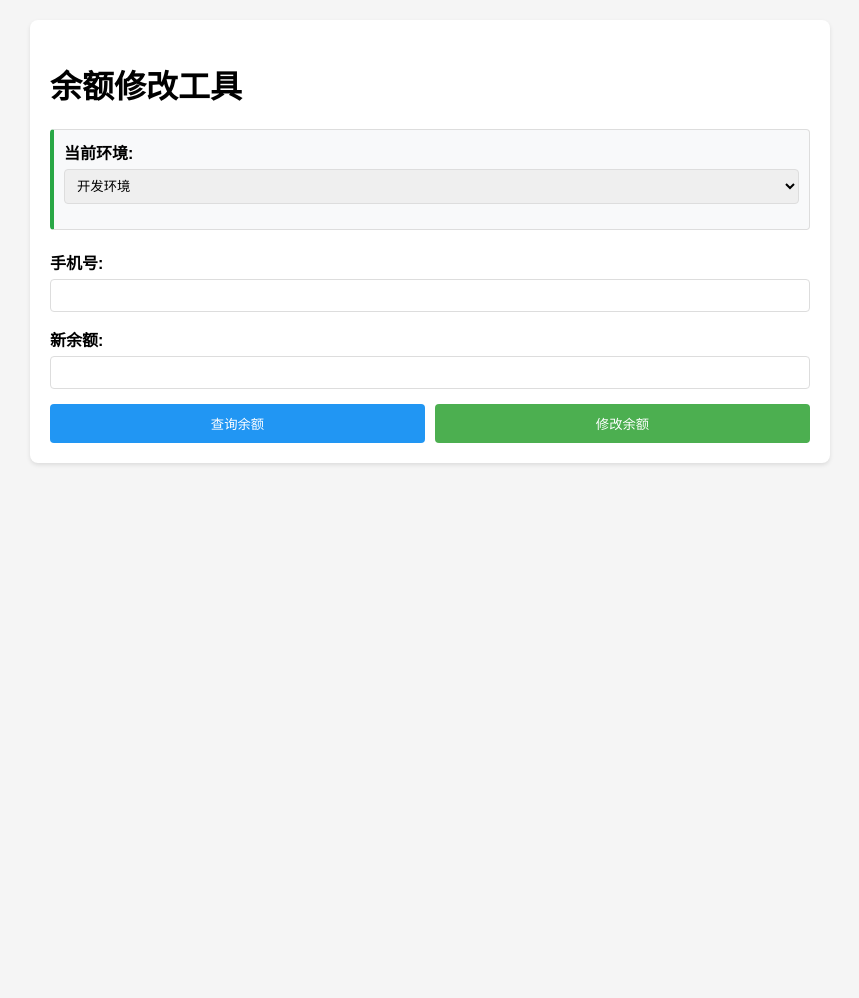
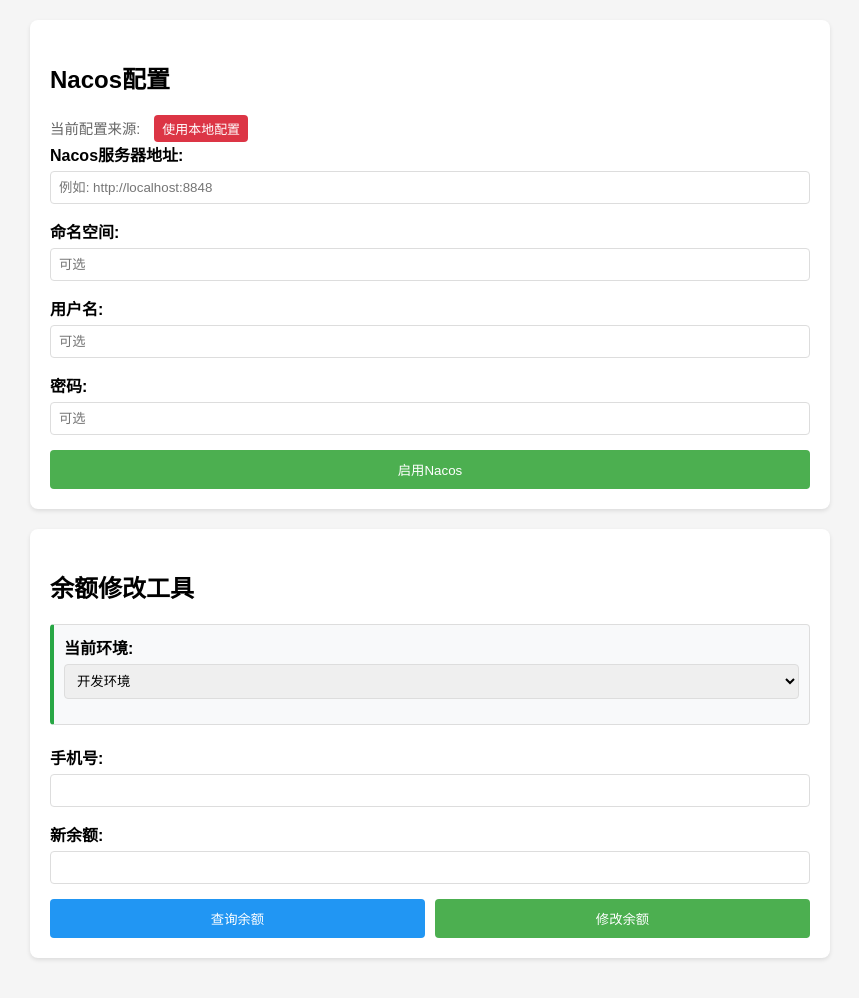
Before and after one commit to 183461750/balance-manager, a Flask app: page / in a window 1280 px wide. Shown: the whole page, without its empty margins (210-1069 px from the left). Before the commit the page ends 465 px from the top, so only its background shows below. Run offline with Flask 3, Linux system fonts and the light colour scheme; some libraries are stand-ins or nearby versions.

Commit message:
feat: 添加Nacos配置支持和本地存储功能 - 支持从Nacos读取PostgreSQL配置，使用localStorage保存配置信息，优化错误处理和日志记录

```diff
--- a/app.py
+++ b/app.py
@@ -5,6 +5,8 @@ import hashlib
 import os
 from dotenv import load_dotenv
 import logging
+import nacos
+import yaml
 
 app = Flask(__name__)
 app.secret_key = os.urandom(24)  # 用于session加密
@@ -15,6 +17,9 @@ logger = logging.getLogger(__name__)
 
 # 加载环境变量
 load_dotenv()
+
+# Nacos客户端
+nacos_client = None
 
 # 环境配置
 ENVIRONMENTS = {
@@ -50,8 +55,70 @@ ENVIRONMENTS = {
     }
 }
 
+def init_nacos_client(server_addresses, namespace='', username='', password=''):
+    """初始化Nacos客户端"""
+    global nacos_client
+    try:
+        nacos_client = nacos.NacosClient(
+            server_addresses=server_addresses,
+            namespace=namespace,
+            username=username or None,
+            password=password or None
+        )
+        logger.info("Nacos客户端初始化成功")
+        return True
+    except Exception as e:
+        logger.error(f"Nacos客户端初始化失败: {str(e)}")
+        return False
+
+def get_nacos_config():
+    """从Nacos获取配置"""
+    if not nacos_client:
+        logger.error("Nacos客户端未初始化")
+        return None
+
+    try:
+        # 获取common.yml的内容
+        logger.info("尝试获取Nacos配置: common.yml")
+        content = nacos_client.get_config('common.yml', 'v1.0.0')
+        logger.info(f"获取到的配置内容: {content}")
+
+        if not content:
+            logger.error("未找到配置内容")
+            return None
+
+        # 解析YAML内容
+        config = yaml.safe_load(content)
+        logger.info(f"解析后的配置: {config}")
+
+        # 提取PostgreSQL配置
+        if 'pgsql' in config:
+            pg_config = config['pgsql']
+            return {
+                'host': pg_config.get('address', 'localhost'),
+                'port': int(pg_config.get('port', 5432)),
+                'user': pg_config.get('username', 'postgres'),
+                'password': pg_config.get('password', ''),
+                'dbname': pg_config.get('dbname', 'postgres')
+            }
+        else:
+            logger.error("配置中未找到pgsql部分")
+            return None
+    except Exception as e:
+        logger.error(f"获取Nacos配置失败: {str(e)}")
+        logger.exception(e)  # 打印详细的错误堆栈
+    return None
+
 def get_db_config():
     """获取当前环境的数据库配置"""
+    # 如果使用Nacos配置
+    if session.get('use_nacos', False):
+        nacos_config = get_nacos_config()
+        if nacos_config:
+            return nacos_config
+        logger.warning("无法获取Nacos配置，将使用本地配置")
+
+    # 使用本地配置
     env = session.get('current_env', 'dev')
     config = ENVIRONMENTS[env]['config']
     # 记录当前使用的配置（不包含密码）
@@ -95,9 +162,11 @@ def calculate_md5(value):
 @app.route('/')
 def index():
     current_env = session.get('current_env', 'dev')
+    use_nacos = session.get('use_nacos', False)
     return render_template('index.html',
                          environments=ENVIRONMENTS,
-                         current_env=current_env)
+                         current_env=current_env,
+                         use_nacos=use_nacos)
 
 @app.route('/set_environment', methods=['POST'])
 def set_environment():
@@ -197,5 +266,56 @@ def update_balance():
         logger.error(f"更新余额失败: {str(e)}")
         return jsonify({'success': False, 'message': str(e)})
 
+@app.route('/set_nacos_config', methods=['POST'])
+def set_nacos_config():
+    try:
+        server_addresses = request.form.get('server_addresses', '')
+        namespace = request.form.get('namespace', '')
+        username = request.form.get('username', '')
+        password = request.form.get('password', '')
+
+        if not server_addresses:
+            return jsonify({
+                'success': False,
+                'message': 'Nacos服务器地址不能为空'
+            })
+
+        # 初始化Nacos客户端
+        if init_nacos_client(server_addresses, namespace, username, password):
+            # 测试获取配置
+            config = get_nacos_config()
+            if config:
+                session['use_nacos'] = True
+                return jsonify({
+                    'success': True,
+                    'message': 'Nacos配置成功，已切换到Nacos配置模式',
+                    'config': {k: v if k != 'password' else '******' for k, v in config.items()}
+                })
+            else:
+                return jsonify({
+                    'success': False,
+                    'message': '无法从Nacos获取PostgreSQL配置，请检查common.yml是否存在且包含正确的配置'
+                })
+        else:
+            return jsonify({
+                'success': False,
+                'message': 'Nacos客户端初始化失败'
+            })
+
+    except Exception as e:
+        logger.error(f"设置Nacos配置失败: {str(e)}")
+        return jsonify({
+            'success': False,
+            'message': f'设置Nacos配置时出错: {str(e)}'
+        })
+
+@app.route('/disable_nacos', methods=['POST'])
+def disable_nacos():
+    session['use_nacos'] = False
+    return jsonify({
+        'success': True,
+        'message': '已切换回本地配置模式'
+    })
+
 if __name__ == '__main__':
-    app.run(debug=True)
+    app.run(debug=True, host='0.0.0.0', port=3000)
--- a/requirements.txt
+++ b/requirements.txt
@@ -4,3 +4,5 @@ python-dotenv==1.0.0
 cryptography==41.0.7
 Werkzeug==2.3.7
 click==8.1.7
+nacos-sdk-python==0.1.12
+PyYAML==6.0.1
--- a/templates/index.html
+++ b/templates/index.html
@@ -17,6 +17,7 @@
             padding: 20px;
             border-radius: 8px;
             box-shadow: 0 2px 4px rgba(0,0,0,0.1);
+            margin-bottom: 20px;
         }
         .form-group {
             margin-bottom: 15px;
@@ -49,6 +50,9 @@
         }
         button.secondary {
             background-color: #2196F3;
+        }
+        button.warning {
+            background-color: #ff9800;
         }
         button:hover {
             opacity: 0.9;
@@ -85,11 +89,67 @@
         .environment-prod {
             border-left: 4px solid #dc3545;
         }
+        .config-source {
+            font-size: 0.9em;
+            color: #666;
+            margin-top: 5px;
+        }
+        .nacos-status {
+            padding: 4px 8px;
+            border-radius: 4px;
+            font-size: 0.9em;
+            display: inline-block;
+            margin-left: 10px;
+        }
+        .nacos-enabled {
+            background-color: #28a745;
+            color: white;
+        }
+        .nacos-disabled {
+            background-color: #dc3545;
+            color: white;
+        }
     </style>
 </head>
 <body>
     <div class="container">
-        <h1>余额修改工具</h1>
+        <h2>Nacos配置</h2>
+        <div class="config-source">
+            当前配置来源:
+            <span class="nacos-status {% if use_nacos %}nacos-enabled{% else %}nacos-disabled{% endif %}">
+                {% if use_nacos %}使用Nacos配置{% else %}使用本地配置{% endif %}
+            </span>
+        </div>
+        <form id="nacosForm">
+            <div class="form-group">
+                <label for="server_addresses">Nacos服务器地址:</label>
+                <input type="text" id="server_addresses" name="server_addresses" placeholder="例如: http://localhost:8848">
+            </div>
+            <div class="form-group">
+                <label for="namespace">命名空间:</label>
+                <input type="text" id="namespace" name="namespace" placeholder="可选">
+            </div>
+            <div class="form-group">
+                <label for="username">用户名:</label>
+                <input type="text" id="username" name="username" placeholder="可选">
+            </div>
+            <div class="form-group">
+                <label for="password">密码:</label>
+                <input type="password" id="password" name="password" placeholder="可选">
+            </div>
+            <div class="button-group">
+                {% if use_nacos %}
+                <button type="button" class="warning" onclick="disableNacos()">禁用Nacos</button>
+                {% else %}
+                <button type="submit">启用Nacos</button>
+                {% endif %}
+            </div>
+        </form>
+        <div id="nacosResult" class="result"></div>
+    </div>
+
+    <div class="container">
+        <h2>余额修改工具</h2>
 
         <div class="environment-indicator environment-{{ current_env }}">
             <div class="form-group">
@@ -122,6 +182,94 @@
     </div>
 
     <script>
+        // 保存表单数据到localStorage
+        function saveFormData() {
+            const formData = {
+                server_addresses: document.getElementById('server_addresses').value,
+                namespace: document.getElementById('namespace').value,
+                username: document.getElementById('username').value,
+                // 出于安全考虑，不保存密码
+            };
+            localStorage.setItem('nacosFormData', JSON.stringify(formData));
+        }
+
+        // 从localStorage恢复表单数据
+        function loadFormData() {
+            const savedData = localStorage.getItem('nacosFormData');
+            if (savedData) {
+                const formData = JSON.parse(savedData);
+                document.getElementById('server_addresses').value = formData.server_addresses || '';
+                document.getElementById('namespace').value = formData.namespace || '';
+                document.getElementById('username').value = formData.username || '';
+            }
+        }
+
+        // 页面加载时恢复表单数据
+        document.addEventListener('DOMContentLoaded', loadFormData);
+
+        // Nacos表单提交处理
+        document.getElementById('nacosForm').addEventListener('submit', async (e) => {
+            e.preventDefault();
+            const formData = new FormData(e.target);
+            const resultDiv = document.getElementById('nacosResult');
+
+            try {
+                // 保存表单数据
+                saveFormData();
+
+                const response = await fetch('/set_nacos_config', {
+                    method: 'POST',
+                    body: formData
+                });
+                const data = await response.json();
+
+                resultDiv.style.display = 'block';
+                if (data.success) {
+                    resultDiv.className = 'result success';
+                    resultDiv.innerHTML = `
+                        <h3>Nacos配置成功</h3>
+                        <p>${data.message}</p>
+                        <p>PostgreSQL配置:</p>
+                        <pre>${JSON.stringify(data.config, null, 2)}</pre>
+                    `;
+                    // 刷新页面以更新状态
+                    setTimeout(() => location.reload(), 2000);
+                } else {
+                    resultDiv.className = 'result error';
+                    resultDiv.innerHTML = `<p>错误: ${data.message}</p>`;
+                }
+            } catch (error) {
+                resultDiv.style.display = 'block';
+                resultDiv.className = 'result error';
+                resultDiv.innerHTML = `<p>系统错误: ${error.message}</p>`;
+            }
+        });
+
+        // 禁用Nacos
+        async function disableNacos() {
+            const resultDiv = document.getElementById('nacosResult');
+
+            try {
+                const response = await fetch('/disable_nacos', {
+                    method: 'POST'
+                });
+                const data = await response.json();
+
+                if (data.success) {
+                    // 刷新页面以更新状态
+                    location.reload();
+                } else {
+                    resultDiv.style.display = 'block';
+                    resultDiv.className = 'result error';
+                    resultDiv.innerHTML = `<p>错误: ${data.message}</p>`;
+                }
+            } catch (error) {
+                resultDiv.style.display = 'block';
+                resultDiv.className = 'result error';
+                resultDiv.innerHTML = `<p>系统错误: ${error.message}</p>`;
+            }
+        }
+
         // 环境切换处理
         document.getElementById('environment').addEventListener('change', async (e) => {
             const formData = new FormData();
@@ -196,7 +344,7 @@
             }
         }
 
-        // 表单提交处理
+        // 余额修改表单提交处理
         document.getElementById('balanceForm').addEventListener('submit', async (e) => {
             e.preventDefault();
             const formData = new FormData(e.target);
```
Also changed, not shown: README.md, 1 other file.
